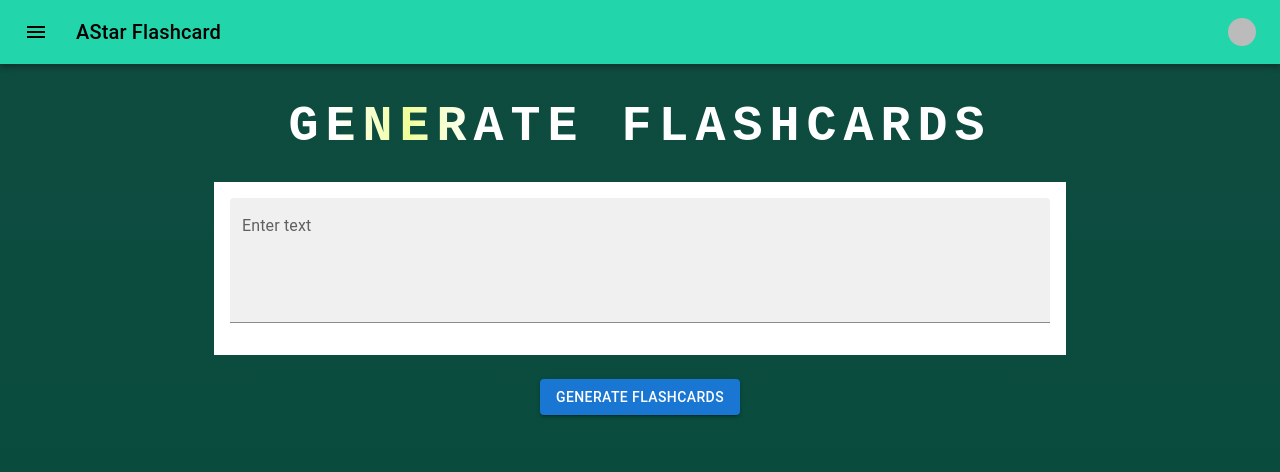
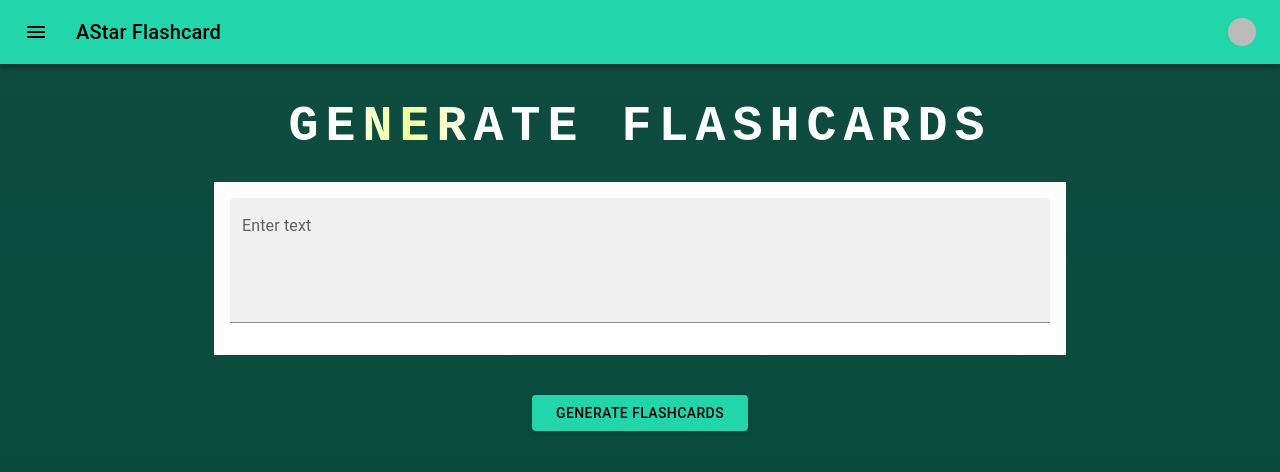
Before and after one commit to Shoheicode/Project-4-AI-Flashcards, a Next.js app: page /generate in a window 1280 px wide. Shown: the top 472 px of the page. Built offline with nearby package versions, Linux system fonts and the light colour scheme; no server answers; sample sign-in values are in the browser's storage; some icons are missing.

Commit message:
update buttons

```diff
--- a/app/generate/page.js
+++ b/app/generate/page.js
@@ -185,6 +185,12 @@ return (
                 color="primary"
                 onClick={handleSubmit}
                 fullWidth
+                sx={{
+                  mt: 2,
+                  mr: 2,
+                  color: "black",
+                  bgcolor: "#23d5ab",
+                }}
               >
                 Generate Flashcards
               </Button>
@@ -248,6 +254,12 @@ return (
                   <Button
                     variant='contained'
                     onClick={goToPrevSlide}
+                    sx={{
+                      mt: 2,
+                      mr: 2,
+                      color: "black",
+                      bgcolor: "#23d5ab",
+                    }}
                   >
                     Prev
                   </Button>
@@ -255,9 +267,14 @@ return (
                     {currentIndex + 1}/{flashcards.length}
                   </Typography>
                   <Button
-                    //style={rightArrowStyles}
                     variant='contained'
                     onClick={goToNextSlide}
+                    sx={{
+                      mt: 2,
+                      mr: 2,
+                      color: "black",
+                      bgcolor: "#23d5ab",
+                    }}
                   >
                     Next
                   </Button>
```
